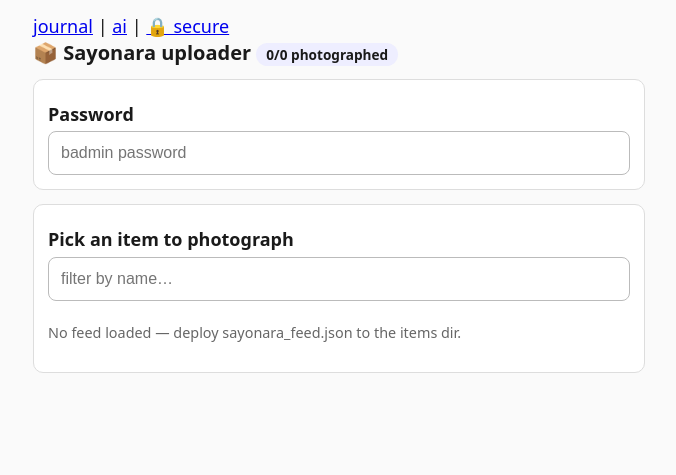
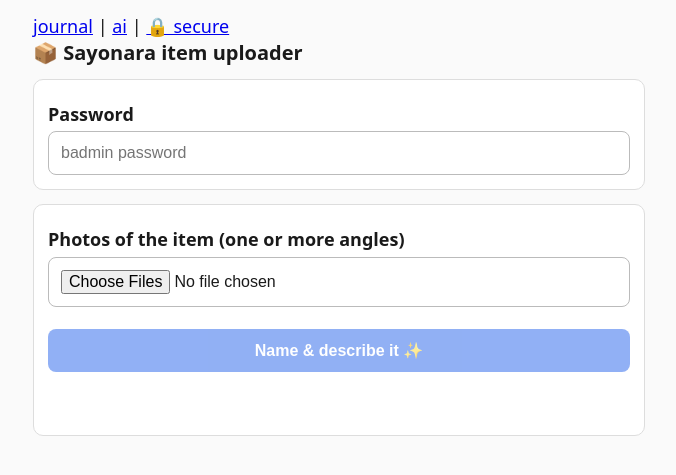
Before and after one commit to thunderrabbit/badmin.robnugen.com, a PHP site: page /sayonara/index.php in a window 1280 px wide. Shown: the top 475 px of the page, without its empty margins (301-977 px from the left). Run offline with PHP 8.4, Linux system fonts and the light colour scheme.

Commit message:
Make #4 an AI uploader that writes catalog sidecars
Replaces the list-driven flow: /sayonara/ now uploads photo(s), reuses ../ai/name_item.php for AI name+category+description (description is editable), and confirm.php files the images AND writes a catalog sidecar to .../items/sidecars/<slug>.json. Lemur 13 scoops the sidecars to build the item pages — the 'badmin does everything' end state. Removes the obsolete list uploader (upload.php).

Co-Authored-By: Claude Opus 4.8 <noreply@anthropic.com>

```diff
--- a/sayonara/index.php
+++ b/sayonara/index.php
@@ -1,45 +1,19 @@
 <?php
 /**
- * sayonara/index.php — #4 list-driven uploader for the Sayonara Sale catalog.
+ * sayonara/index.php — #4 AI uploader for the Sayonara Sale catalog.
  *
- * Shows the items still needing photos (catalog feed MINUS slugs already in the
- * manifest), lets Rob pick one, shoot photo(s), and file them under that item's
- * slug via upload.php. No AI: the name/slug/category come from the feed.
+ * Upload photo(s) of an item -> Claude suggests a name + category + description
+ * (reusing ../ai/name_item.php) -> Rob confirms/edits -> confirm.php files the
+ * images AND writes a catalog sidecar that Lemur 13 scoops to build the item page.
  */
-require_once __DIR__ . "/../ai/item_naming.php";   // ITEMS_BASE_DIR, ITEMS_MANIFEST (no side effects)
-
-$FEED = ITEMS_BASE_DIR . "/sayonara_feed.json";
-
-$feed = is_file($FEED) ? (json_decode((string) file_get_contents($FEED), true) ?: []) : [];
-
-// slugs already photographed = present in the manifest
-$uploaded = [];
-if (is_file(ITEMS_MANIFEST)) {
-    foreach (file(ITEMS_MANIFEST, FILE_IGNORE_NEW_LINES | FILE_SKIP_EMPTY_LINES) as $ln) {
-        $row = json_decode($ln, true);
-        if (is_array($row) && !empty($row['slug'])) { $uploaded[$row['slug']] = true; }
-    }
-}
-$uploaded_slugs = array_keys($uploaded);
-// An item is "photographed" if an upload slug equals its slug, or starts with
-// "<slug>-". The /ai/ uploader appends descriptors (the-cosmic-war-paperback-book);
-// the #4 uploader files under the exact slug, so it matches outright.
-$photographed = function (string $slug) use ($uploaded_slugs): bool {
-    foreach ($uploaded_slugs as $u) {
-        if ($u === $slug || strncmp($u, $slug . '-', strlen($slug) + 1) === 0) { return true; }
-    }
-    return false;
-};
-$pending = array_values(array_filter($feed, fn($it) => !empty($it['slug']) && !$photographed($it['slug'])));
-$total   = count($feed);
-$done    = $total - count($pending);
+require_once __DIR__ . "/../ai/item_naming.php";   // $ITEM_CATEGORIES (no side effects)
 ?>
 <!DOCTYPE html>
 <html lang="en">
 <head>
   <meta charset="utf-8">
   <meta name="viewport" content="width=device-width, initial-scale=1">
-  <title>Sayonara uploader · b.robnugen.com</title>
+  <title>Sayonara item uploader · b.robnugen.com</title>
   <style>
     * { box-sizing: border-box; }
     body { font-family: system-ui, -apple-system, sans-serif; font-size: 18px; line-height: 1.4;
@@ -47,172 +21,178 @@ $done    = $total - count($pending);
     h1 { font-size: 1.25rem; margin: 0 0 12px; }
     section { background: #fff; border: 1px solid #ddd; border-radius: 10px; padding: 14px; margin-bottom: 14px; }
     label { display: block; font-weight: 600; margin: 8px 0 4px; }
-    input[type=text], input[type=password], input[type=file], input[type=search] {
+    input[type=text], input[type=password], textarea, input[type=file] {
       width: 100%; font-size: 1rem; padding: 12px; border: 1px solid #bbb; border-radius: 8px; background: #fff; }
+    textarea { min-height: 5em; }
     button { font-size: 1rem; padding: 12px 16px; border: 0; border-radius: 8px; background: #2563eb;
              color: #fff; font-weight: 600; cursor: pointer; width: 100%; margin-top: 14px; }
     button.secondary { background: #e5e7eb; color: #111; }
     button:disabled { opacity: .5; }
-    .muted { color: #666; font-size: .9rem; }
-    .ok { color: #15803d; } .err { color: #b91c1c; }
-    #status { min-height: 1.4em; font-weight: 600; }
-    .list { display: flex; flex-direction: column; gap: 8px; max-height: 46vh; overflow:auto; margin-top: 8px; }
-    .item { display: flex; justify-content: space-between; align-items: center; gap: 10px;
-            padding: 12px; border: 1px solid #ccc; border-radius: 8px; background: #fff; cursor: pointer; }
-    .item:hover { border-color: #2563eb; }
-    .item .cat { font-size: .8rem; color: #777; }
-    .item.selected { background: #2563eb; color: #fff; border-color: #2563eb; }
-    .item.selected .cat { color: #dbeafe; }
+    .chips { display: flex; flex-wrap: wrap; gap: 8px; margin-top: 6px; }
+    .chip { display: inline-block; padding: 10px 14px; border: 1px solid #bbb; border-radius: 20px;
+            background: #fff; font-size: .95rem; cursor: pointer; }
+    .chip.selected { background: #2563eb; color: #fff; border-color: #2563eb; }
+    .chip.name { border-style: dashed; }
     .strip { display: flex; flex-wrap: wrap; gap: 8px; margin-top: 8px; }
     .shot { width: 96px; } .shot img { width: 96px; height: 96px; object-fit: cover; border-radius: 8px; border: 1px solid #ddd; }
     .hidden { display: none; }
-    .pill { display:inline-block; background:#eef; border-radius: 12px; padding: 2px 10px; font-size:.85rem; }
+    .muted { color: #666; font-size: .9rem; } .ok { color: #15803d; } .err { color: #b91c1c; }
+    #status { min-height: 1.4em; font-weight: 600; }
     a { word-break: break-all; }
   </style>
 </head>
 <body>
   <a href="/">journal</a> | <a href="/ai/">ai</a> | <a href="/ai_secure/">🔒 secure</a>
-  <h1>📦 Sayonara uploader <span class="pill"><?php echo $done; ?>/<?php echo $total; ?> photographed</span></h1>
+  <h1>📦 Sayonara item uploader</h1>
 
   <section>
     <label for="password">Password</label>
     <input type="password" id="password" autocomplete="current-password" placeholder="badmin password">
   </section>
 
-  <section id="pickSection">
-    <label for="filter">Pick an item to photograph</label>
-    <input type="search" id="filter" placeholder="filter by name…">
-    <div class="list" id="list"></div>
-    <p class="muted" id="emptyNote"><?php
-      echo $pending ? ''
-         : (empty($feed)
-              ? 'No feed loaded — deploy sayonara_feed.json to the items dir.'
-              : 'Nothing pending — every catalog item has a photo. 🎉');
-    ?></p>
-  </section>
-
-  <section id="captureSection" class="hidden">
-    <label>Selected: <span id="selName"></span> <span class="muted" id="selCat"></span></label>
-    <label for="photo">Photo(s) of this item (front, back, …)</label>
+  <section id="capture">
+    <label for="photo">Photos of the item (one or more angles)</label>
     <input type="file" id="photo" accept="image/*" capture="environment" multiple>
-    <div class="strip" id="strip"></div>
-    <button id="fileBtn" disabled>Upload &amp; file ✅</button>
-    <button id="cancelBtn" class="secondary">↩︎ Back to list</button>
+    <div class="strip" id="photoStrip"></div>
+    <button id="addBtn" class="secondary hidden">➕ Add another photo</button>
+    <button id="nameBtn" disabled>Name &amp; describe it ✨</button>
     <p id="status" class="muted"></p>
   </section>
 
-  <section id="resultSection" class="hidden">
-    <p class="ok">Filed! 🎉 <span id="resName"></span></p>
-    <div class="strip" id="resThumbs"></div>
+  <section id="review" class="hidden">
+    <label>Suggested names <span class="muted" id="modelTag"></span></label>
+    <div class="chips" id="nameChips"></div>
+
+    <label for="name">Name (tap a suggestion or edit)</label>
+    <input type="text" id="name" placeholder="human-readable name">
+
+    <label>Category</label>
+    <div class="chips" id="catChips"></div>
+    <input type="text" id="catNew" placeholder="…or type a new category">
+
+    <label for="desc">Description (editable — this becomes the item page text)</label>
+    <textarea id="desc" placeholder="what it is, why a new owner would be happy, condition…"></textarea>
+
+    <button id="sonnetBtn" class="secondary">Re-ask with Sonnet 🧠</button>
+    <button id="confirmBtn">Confirm &amp; file ✅</button>
+  </section>
+
+  <section id="result" class="hidden">
+    <p class="ok">Filed into the catalog! 🎉 <span id="resName"></span></p>
+    <div class="strip" id="resultThumbs"></div>
+    <p class="muted">Now on Lemur 13: <code>scoop_sayonara.sh</code> → <code>perl generate_sayonara.pl</code> → rebuild.</p>
     <button id="nextBtn">Next item ➕</button>
   </section>
 
 <script>
-const PENDING = <?php echo json_encode($pending, JSON_UNESCAPED_UNICODE | JSON_UNESCAPED_SLASHES); ?>;
+const CATEGORIES = <?php echo json_encode($ITEM_CATEGORIES); ?>;
 const $ = id => document.getElementById(id);
-let selected = null;     // {slug,name,category}
-let photos = [];         // File[]
-
-const pw = $('password'), status = $('status');
+let state = { token: '', model: 'haiku', category: '' };
+let photos = [], views = [];
+const pw = $('password'), photo = $('photo'), nameBtn = $('nameBtn'), status = $('status');
 function setStatus(m, c) { status.textContent = m; status.className = c || 'muted'; }
 
-// ---- pending list -----------------------------------------------------------
-function renderList() {
-  const q = ($('filter').value || '').toLowerCase();
-  const list = $('list');
-  list.innerHTML = '';
-  PENDING.filter(it => !it._done && (it.name || '').toLowerCase().includes(q)).forEach(it => {
-    const row = document.createElement('div');
-    row.className = 'item' + (selected && selected.slug === it.slug ? ' selected' : '');
-    row.innerHTML = '<span>' + escapeHtml(it.name) + '</span><span class="cat">' + escapeHtml(it.category || '') + '</span>';
-    row.onclick = () => selectItem(it);
-    list.appendChild(row);
+function renderStrip() {
+  const strip = $('photoStrip'); strip.innerHTML = '';
+  photos.forEach((f, i) => {
+    const cell = document.createElement('div'); cell.className = 'shot';
+    const img = document.createElement('img'); img.src = URL.createObjectURL(f); cell.appendChild(img);
+    if (views[i]) { const v = document.createElement('div'); v.textContent = views[i]; v.style.fontSize = '.75rem'; v.style.textAlign='center'; cell.appendChild(v); }
+    strip.appendChild(cell);
+  });
+  $('addBtn').classList.toggle('hidden', photos.length === 0);
+  nameBtn.disabled = photos.length === 0;
+}
+function changedPhotos() { state.token = ''; renderStrip(); }
+photo.addEventListener('change', () => { for (const f of photo.files) { photos.push(f); views.push(''); } photo.value=''; changedPhotos(); });
+$('addBtn').onclick = () => photo.click();
+
+function renderCats() {
+  $('catChips').innerHTML = '';
+  CATEGORIES.forEach(c => {
+    const el = document.createElement('span');
+    el.className = 'chip' + (state.category === c ? ' selected' : '');
+    el.textContent = c;
+    el.onclick = () => { state.category = c; $('catNew').value = ''; renderCats(); };
+    $('catChips').appendChild(el);
   });
 }
-function escapeHtml(s){ return (s||'').replace(/[&<>"]/g, c => ({'&':'&amp;','<':'&lt;','>':'&gt;','"':'&quot;'}[c])); }
-$('filter').addEventListener('input', renderList);
+$('catNew').addEventListener('input', () => { state.category = ''; renderCats(); });
 
-function selectItem(it) {
-  selected = it;
-  photos = [];
-  $('selName').textContent = it.name;
-  $('selCat').textContent = it.category ? '(' + it.category + ')' : '';
-  $('captureSection').classList.remove('hidden');
-  $('resultSection').classList.add('hidden');
-  renderStrip(); renderList(); setStatus('');
-  $('captureSection').scrollIntoView({ behavior: 'smooth' });
+function renderNames(names) {
+  $('nameChips').innerHTML = '';
+  (names || []).forEach(n => {
+    const el = document.createElement('span'); el.className = 'chip name'; el.textContent = n;
+    el.onclick = () => { $('name').value = n; }; $('nameChips').appendChild(el);
+  });
+  if (names && names[0]) $('name').value = names[0];
 }
 
-// ---- photo strip ------------------------------------------------------------
-$('photo').addEventListener('change', () => {
-  for (const f of $('photo').files) photos.push(f);
-  $('photo').value = '';
-  renderStrip();
-});
-function renderStrip() {
-  const strip = $('strip'); strip.innerHTML = '';
-  photos.forEach(f => {
-    const cell = document.createElement('div'); cell.className = 'shot';
-    const img = document.createElement('img'); img.src = URL.createObjectURL(f);
-    cell.appendChild(img); strip.appendChild(cell);
-  });
-  $('fileBtn').disabled = photos.length === 0;
+async function askNames(model) {
+  if (!pw.value) { setStatus('Enter the password first.', 'err'); return; }
+  if (!photos.length) { setStatus('Add at least one photo.', 'err'); return; }
+  state.model = model;
+  const fd = new FormData();
+  fd.append('password', pw.value); fd.append('model', model);
+  if (model === 'haiku' || !state.token) { photos.forEach(f => fd.append('photo[]', f)); }
+  else { fd.append('token', state.token); }
+  nameBtn.disabled = true; $('sonnetBtn').disabled = true;
+  setStatus('Asking ' + model + ' about ' + photos.length + ' photo' + (photos.length>1?'s':'') + '…');
+  try {
+    const r = await fetch('../ai/name_item.php', { method: 'POST', body: fd });
+    const j = await r.json();
+    setStatus(j.ok ? ('Got suggestions from ' + model + ' ✨') : ('AI: ' + (j.error||'failed') + ' — you can still type a name.'), j.ok ? 'ok' : 'err');
+    state.token = j.token || state.token;
+    views = j.views || []; renderStrip();
+    $('modelTag').textContent = j.model ? '(' + j.model + ')' : '';
+    if (j.description) $('desc').value = j.description;
+    renderNames(j.names);
+    if (j.category && CATEGORIES.includes(j.category)) { state.category = j.category; $('catNew').value = ''; }
+    else if (j.category) { $('catNew').value = j.category; state.category = ''; }
+    renderCats();
+    $('review').classList.remove('hidden');
+  } catch (e) {
+    setStatus('Network error: ' + e.message + ' — type a name to file manually.', 'err');
+    $('review').classList.remove('hidden'); renderNames([]); renderCats();
+  } finally { nameBtn.disabled = false; $('sonnetBtn').disabled = false; }
 }
+nameBtn.onclick = () => askNames('haiku');
+$('sonnetBtn').onclick = () => askNames('sonnet');
 
-$('cancelBtn').onclick = () => {
-  selected = null; photos = [];
-  $('captureSection').classList.add('hidden');
-  renderList();
-};
-
-// ---- upload -----------------------------------------------------------------
-$('fileBtn').onclick = async () => {
-  if (!pw.value) { setStatus('Enter the password first.', 'err'); return; }
-  if (!selected || !photos.length) { setStatus('Pick an item and add a photo.', 'err'); return; }
+$('confirmBtn').onclick = async () => {
+  const name = $('name').value.trim();
+  if (!name) { setStatus('A name is required.', 'err'); return; }
+  if (!state.token) { setStatus('Tap “Name & describe it ✨” first so the photos are staged.', 'err'); return; }
+  const category = state.category || $('catNew').value.trim();
+  if (!category) { setStatus('Pick or type a category.', 'err'); return; }
   const fd = new FormData();
-  fd.append('password', pw.value);
-  fd.append('slug', selected.slug);
-  photos.forEach(f => fd.append('photo[]', f));
-  $('fileBtn').disabled = true;
-  setStatus('Uploading ' + photos.length + ' photo' + (photos.length > 1 ? 's' : '') + '…');
+  fd.append('password', pw.value); fd.append('token', state.token);
+  fd.append('name', name); fd.append('category', category);
+  fd.append('description', $('desc').value); fd.append('model', state.model);
+  $('confirmBtn').disabled = true; setStatus('Filing…');
   try {
-    const r = await fetch('upload.php', { method: 'POST', body: fd });
+    const r = await fetch('confirm.php', { method: 'POST', body: fd });
     const j = await r.json();
-    if (!j.ok) { setStatus('Could not file: ' + (j.error || 'error'), 'err'); $('fileBtn').disabled = false; return; }
-    // mark done + show result
-    const it = PENDING.find(p => p.slug === selected.slug); if (it) it._done = true;
-    $('resName').textContent = j.name || selected.name;
-    const t = $('resThumbs'); t.innerHTML = '';
+    if (!j.ok) { setStatus('Could not file: ' + (j.error||'error'), 'err'); $('confirmBtn').disabled = false; return; }
+    $('resName').textContent = name;
+    const t = $('resultThumbs'); t.innerHTML = '';
     (j.photos || []).forEach(p => {
       const cell = document.createElement('div'); cell.className = 'shot';
       const a = document.createElement('a'); a.href = p.url; a.target = '_blank';
-      const img = document.createElement('img'); img.src = p.thumb || p.url;
-      a.appendChild(img); cell.appendChild(a); t.appendChild(cell);
+      const img = document.createElement('img'); img.src = p.thumb || p.url; a.appendChild(img); cell.appendChild(a); t.appendChild(cell);
     });
-    $('captureSection').classList.add('hidden');
-    $('resultSection').classList.remove('hidden');
-    setStatus('');
-    selected = null; photos = [];
-    updateCount();
-  } catch (e) {
-    setStatus('Network error: ' + e.message, 'err'); $('fileBtn').disabled = false;
-  }
+    $('review').classList.add('hidden'); $('result').classList.remove('hidden'); setStatus('');
+  } catch (e) { setStatus('Network error filing: ' + e.message, 'err'); $('confirmBtn').disabled = false; }
 };
 
 $('nextBtn').onclick = () => {
-  $('resultSection').classList.add('hidden');
-  renderList();
-  window.scrollTo(0, 0);
+  state = { token: '', model: 'haiku', category: '' }; photos = []; views = [];
+  photo.value=''; $('name').value=''; $('catNew').value=''; $('desc').value=''; $('nameChips').innerHTML=''; $('resultThumbs').innerHTML='';
+  $('result').classList.add('hidden'); $('review').classList.add('hidden'); $('confirmBtn').disabled = false; setStatus('');
+  renderStrip(); window.scrollTo(0, 0);
 };
 
-function updateCount() {
-  const doneNow = PENDING.filter(p => p._done).length;
-  // (server count is authoritative on reload; this reflects this session's progress)
-  const pill = document.querySelector('.pill');
-  if (pill) pill.textContent = (<?php echo $done; ?> + doneNow) + '/' + <?php echo $total; ?> + ' photographed';
-}
-
-renderList();
+renderStrip(); renderCats();
 </script>
 </body>
 </html>
```
Also changed, not shown: sayonara/confirm.php (added, +154 -0 lines), sayonara/upload.php (deleted, +0 -168 lines).
